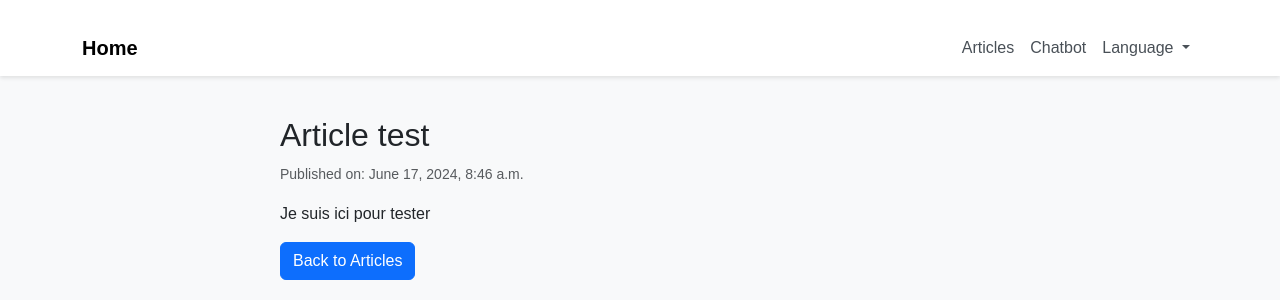
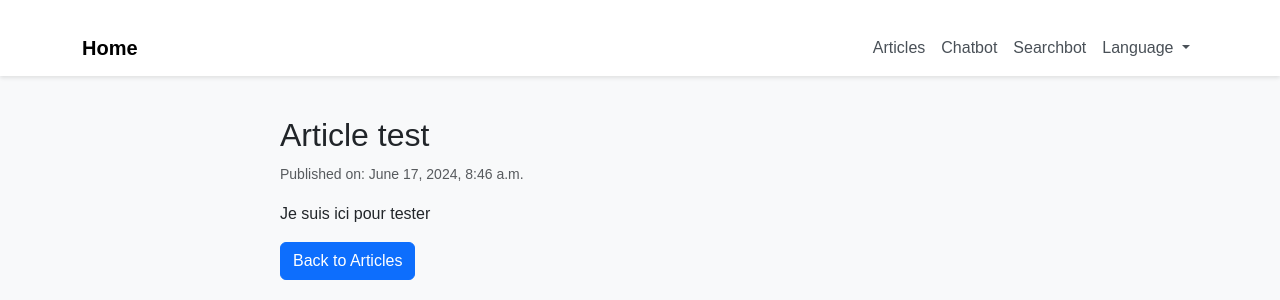
Before and after one commit to LevillainG/chatbotwebapi, a Django app: page /articles/1/ in a window 1280 px wide. Shown: the top 300 px of the page. Run offline with Django 5.2, Linux system fonts and the light colour scheme; data comes from the database, SQL or seed files in the repository; some libraries are stand-ins or nearby versions.

Commit message:
tentative rag

```diff
--- a/multilang_site/main/templates/main/base.html
+++ b/multilang_site/main/templates/main/base.html
@@ -70,6 +70,10 @@
                        <li class="nav-item">
                            <a class="nav-link" href="{% url 'chatbot' %}">{% trans 'Chatbot' %}</a>
                        </li>
+                        <li class="nav-item">
+                           <a class="nav-link" href="{% url 'rag' %}">{% trans 'Searchbot' %}</a>
+                       </li>
+
                        <li class="nav-item dropdown">
                            <a class="nav-link dropdown-toggle" href="#" id="navbarDropdown" role="button" data-bs-toggle="dropdown" aria-haspopup="true" aria-expanded="false">
                                {% trans 'Language' %}
```
